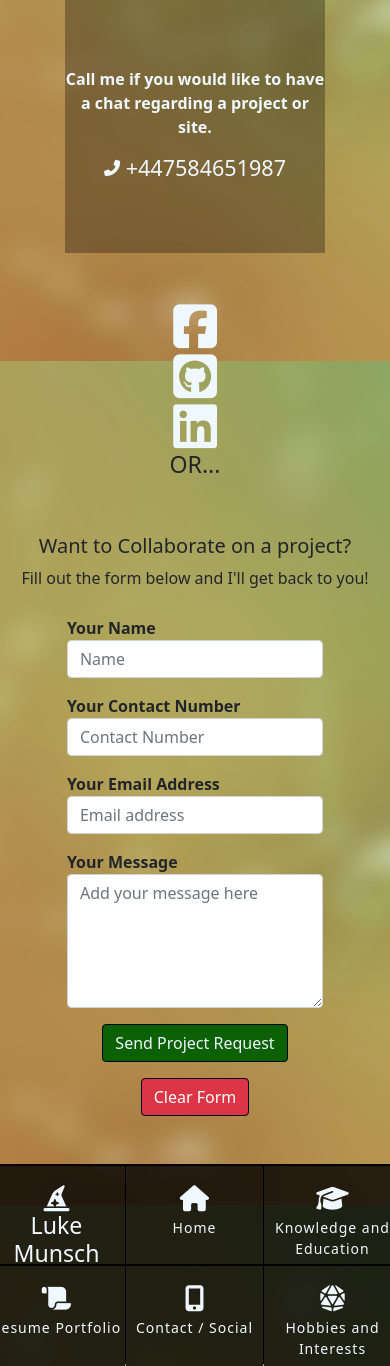
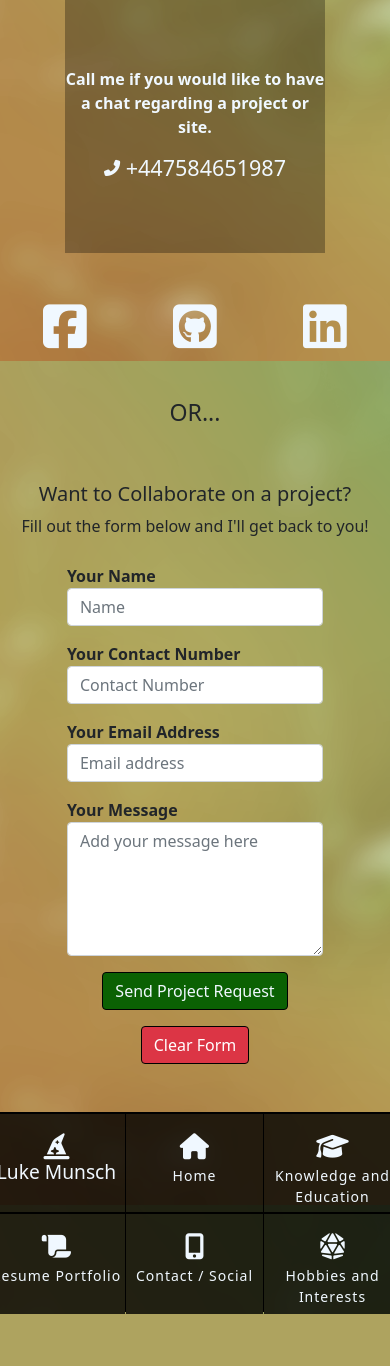
Before and after one commit to lukemunsch/professional-portfolio, a Django app: page /contact/ in a window 390 px wide. Shown: the part 483-1849 px from the top of the page. After the commit the page ends 1797 px from the top, so only its background shows below. Run offline with Django 3.2, Linux system fonts and the light colour scheme; some libraries are stand-ins or nearby versions; some web fonts are replaced.

Commit message:
Add new style changes for contact page and menu

```diff
--- a/contact/templates/contact/contact_me.html
+++ b/contact/templates/contact/contact_me.html
@@ -162,18 +162,18 @@
           </div>
         </div>
       </div>
-      <div class="row">
-        <div class="col-md-4 text-center social-link">
+      <div class="row mb-5">
+        <div class="col-4 text-center social-link">
           <a href="https://www.facebook.com/LunchyMunschy" target="_blank"
             ><i class="fab fa-facebook-square"></i
           ></a>
         </div>
-        <div class="col-md-4 text-center social-link">
+        <div class="col-4 text-center social-link">
           <a href="https://github.com/lukemunsch" target="_blank"
             ><i class="fab fa-github-square"></i
           ></a>
         </div>
-        <div class="col-md-4 text-center social-link">
+        <div class="col-4 text-center social-link">
           <a href="https://www.linkedin.com/in/luke-munsch-b4696020/" target="_blank"
             ><i class="fab fa-linkedin"></i
           ></a>
--- a/static/css/base.css
+++ b/static/css/base.css
@@ -574,6 +574,10 @@ img.demo {
 }
 
 @media (max-width:767px) {
+    .menuitem a h3 {
+        font-size: 120%;
+    }
+
     .title-section {
         text-align: center;
     }
```
